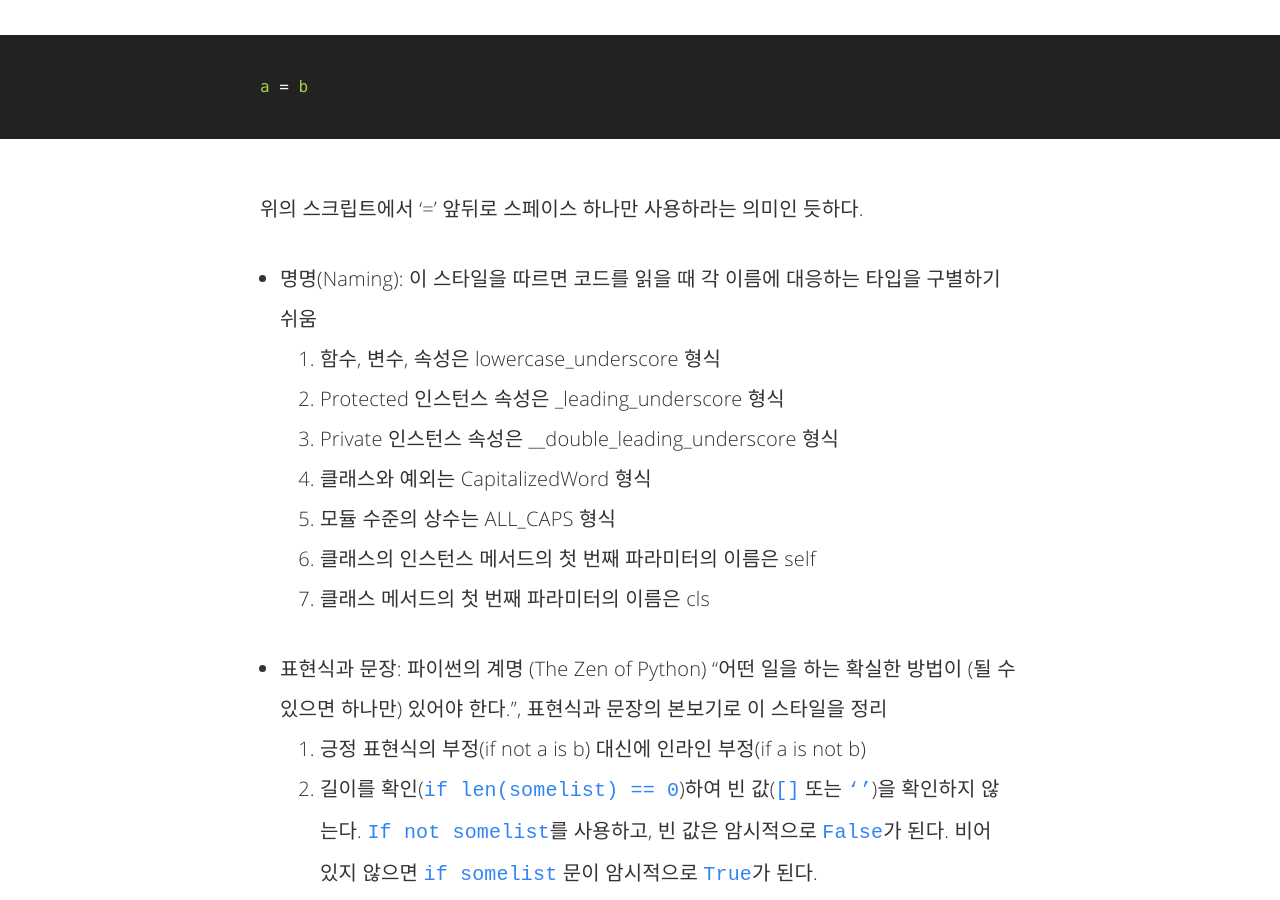
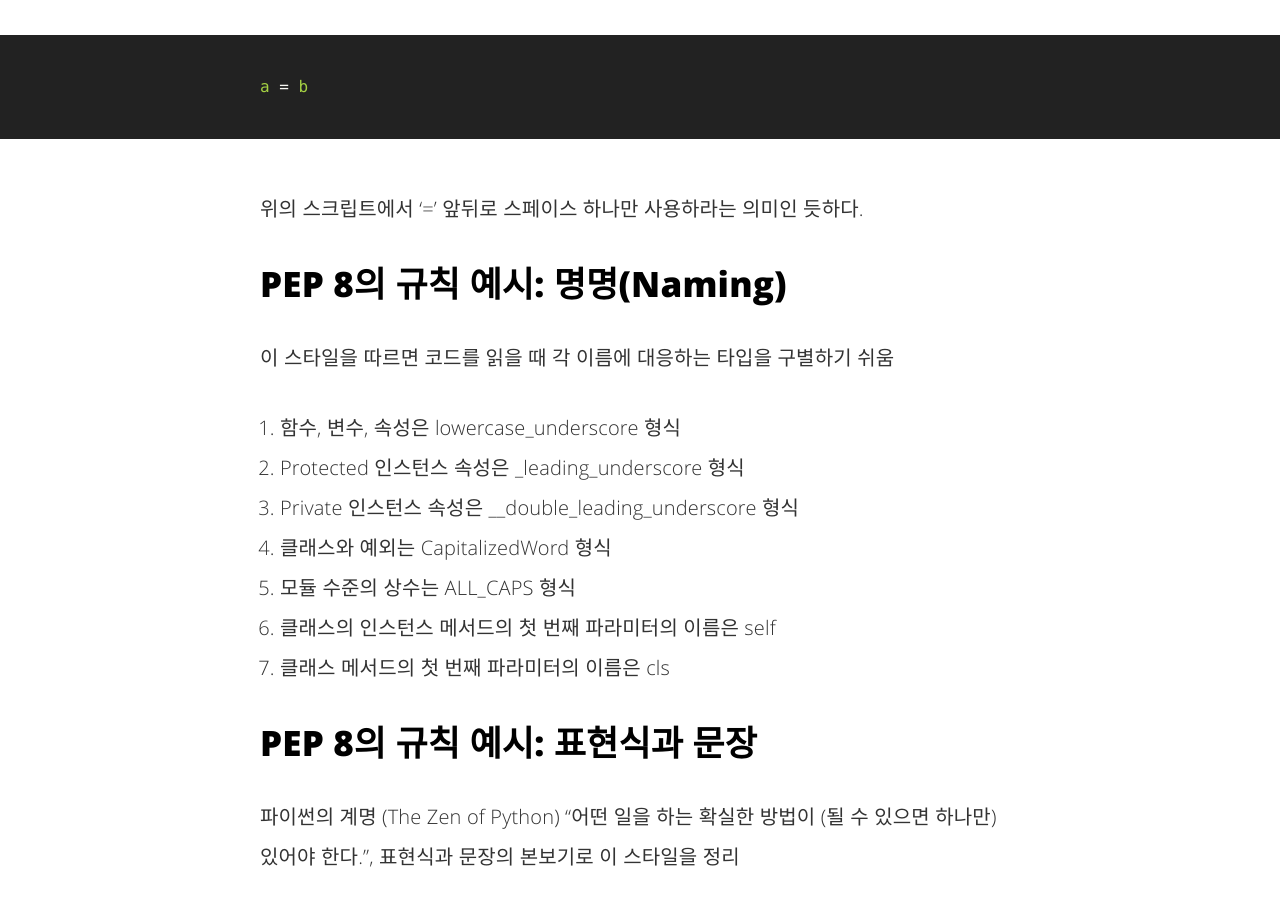
Before and after one commit to hcnoh/blog-prev, a Jekyll site: the page built from _posts/2018-09-09-effective-python-way02.md, in a window 1280 px wide and 900 px high, scrolled down 2156 px. Built offline with Jekyll 4.4.1, drawn with Linux system fonts in a browser that asks for light colours; comment, search, counter and statistics services are not loaded; some of the changed text lies outside the part shown.

Commit message:
Update 2018-09-09-effective-python-way02.md

```diff
--- a/_posts/2018-09-09-effective-python-way02.md
+++ b/_posts/2018-09-09-effective-python-way02.md
@@ -35,7 +35,8 @@ a = b
 {% endhighlight %}
 위의 스크립트에서 '=' 앞뒤로 스페이스 하나만 사용하라는 의미인 듯하다.
 
-- 명명(Naming): 이 스타일을 따르면 코드를 읽을 때 각 이름에 대응하는 타입을 구별하기 쉬움
+## PEP 8의 규칙 예시: 명명(Naming)
+이 스타일을 따르면 코드를 읽을 때 각 이름에 대응하는 타입을 구별하기 쉬움
 1. 함수, 변수, 속성은 lowercase_underscore 형식
 2. Protected 인스턴스 속성은 _leading_underscore 형식
 3. Private 인스턴스 속성은 __double_leading_underscore 형식
@@ -44,7 +45,8 @@ a = b
 6. 클래스의 인스턴스 메서드의 첫 번째 파라미터의 이름은 self
 7. 클래스 메서드의 첫 번째 파라미터의 이름은 cls
 
-- 표현식과 문장: 파이썬의 계명 (The Zen of Python) "어떤 일을 하는 확실한 방법이 (될 수 있으면 하나만) 있어야 한다.", 표현식과 문장의 본보기로 이 스타일을 정리
+## PEP 8의 규칙 예시: 표현식과 문장
+파이썬의 계명 (The Zen of Python) "어떤 일을 하는 확실한 방법이 (될 수 있으면 하나만) 있어야 한다.", 표현식과 문장의 본보기로 이 스타일을 정리
 1. 긍정 표현식의 부정(if not a is b) 대신에 인라인 부정(if a is not b)
 2. 길이를 확인(`if len(somelist) == 0`)하여 빈 값(`[]` 또는 `‘’`)을 확인하지 않는다. `If not somelist`를 사용하고, 빈 값은 암시적으로 `False`가 된다. 비어있지 않으면 `if somelist` 문이 암시적으로 `True`가 된다.
 3. 한 줄로 된 `if` 문, `for`와 `while` 루프, `except` 복합문을 쓰지 않는다. 여러 줄로 나눠서 명료하게 작성
```
Also changed, not shown: other parts of _posts/2018-09-09-effective-python-way02.md (+2 -2 lines).
